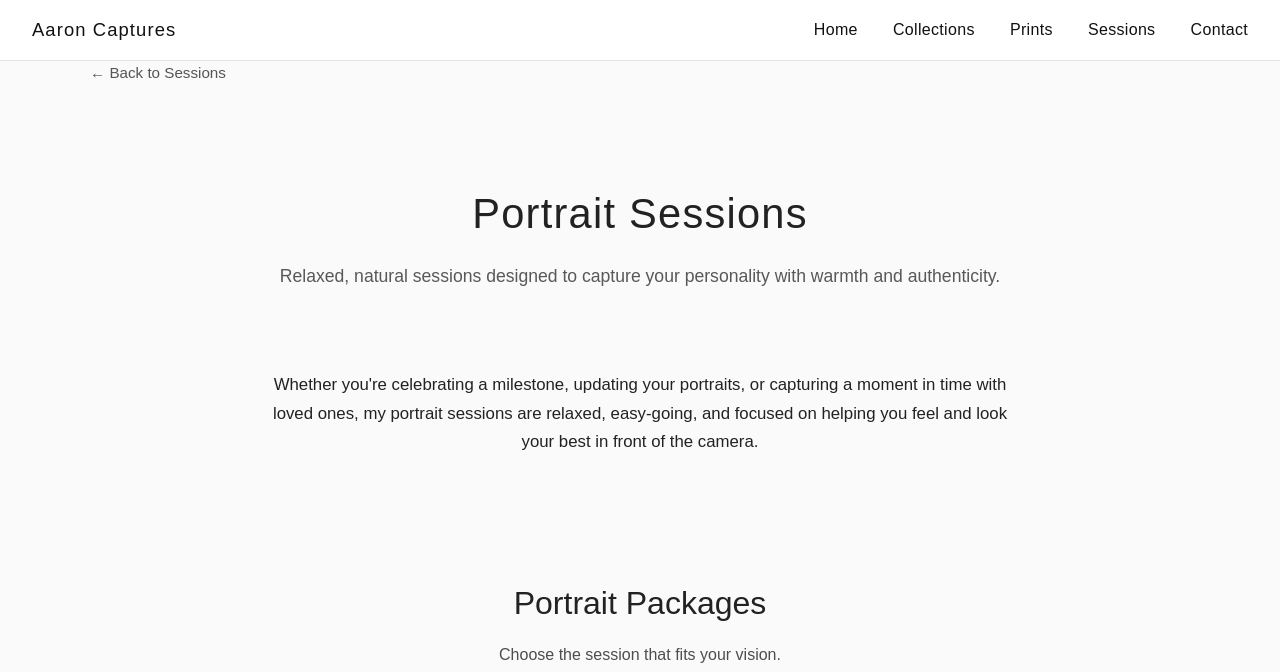
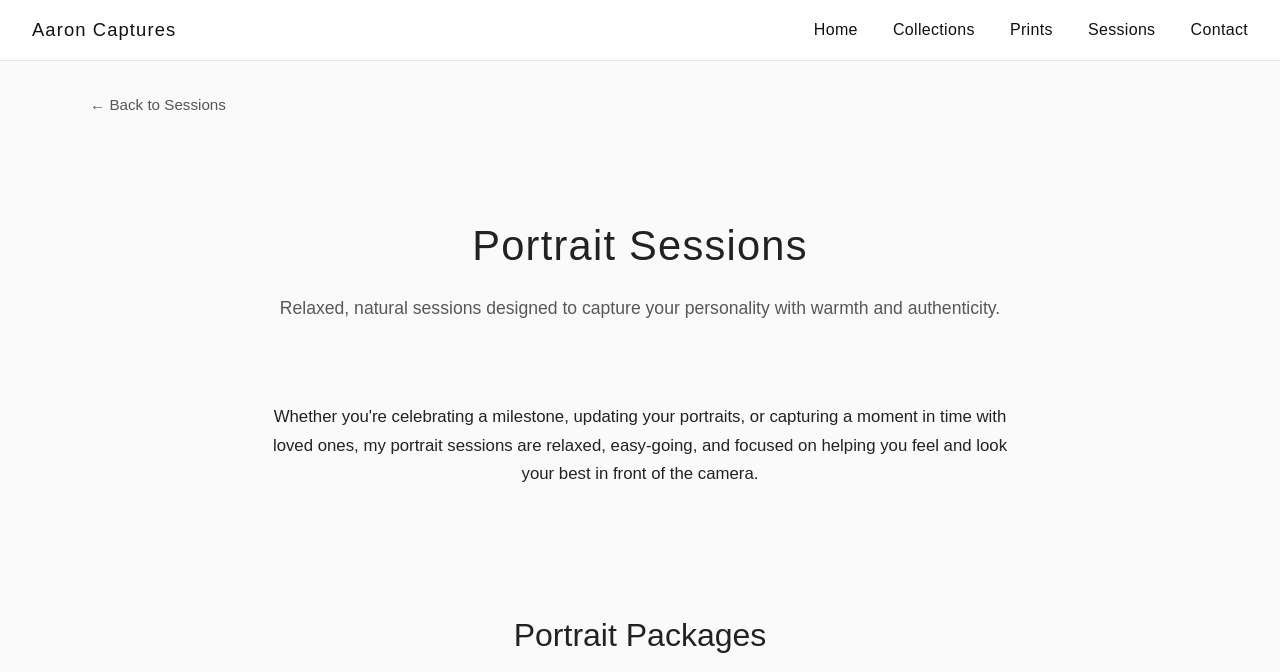
Before and after one commit to aaroncaptures/aaroncaptures, a plain HTML site: page sessions/portraits/index.html in a window 1280 px wide. Shown: the top 672 px of the page. Drawn offline with Linux system fonts and the light colour scheme; a web font is replaced by a local one.

Commit message:
Add files via upload

```diff
--- a/sessions/portraits/index.html
+++ b/sessions/portraits/index.html
@@ -48,7 +48,7 @@
   </script>
 
   <!-- BACK LINK -->
-  <div class="back-collections" style="margin-top:0;">
+  <div class="back-collections">
     <a href="/sessions/">← Back to Sessions</a>
   </div>
 
```
